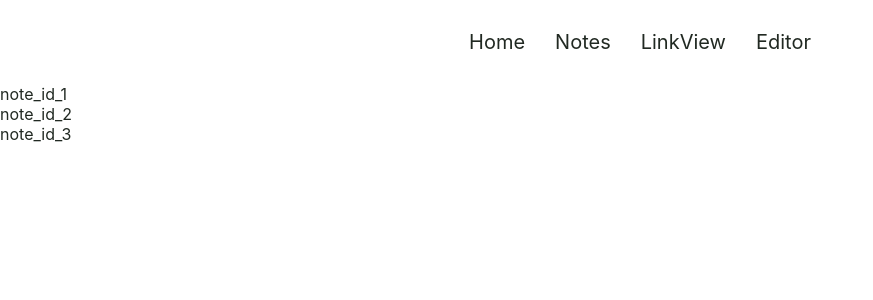
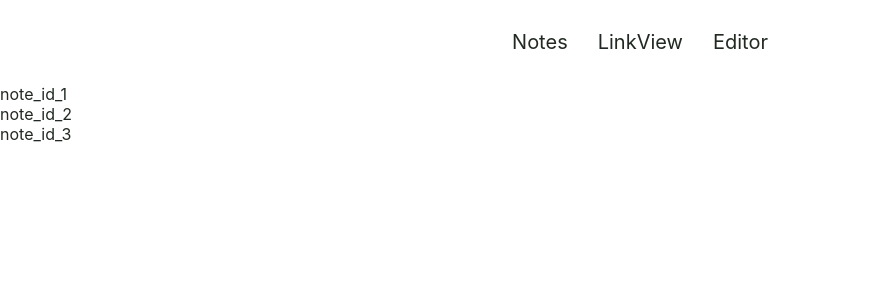
Before and after one commit to mnnaegel/NoteNexus, a Next.js app in the folder client/: page /LinkView in a window 1280 px wide. Shown: the top 300 px of the page, without its empty margins (0-873 px from the left). Built offline with nearby package versions, Linux system fonts and the light colour scheme.

Commit message:
redirect if authenticated

```diff
--- a/client/src/components/Navigation/Navigation.tsx
+++ b/client/src/components/Navigation/Navigation.tsx
@@ -9,23 +9,25 @@ interface INavigationBarProps {
   isNotLoggedIn?: boolean;
 }
 function NavigationBar({ isNotLoggedIn }: INavigationBarProps) {
-  const pages = [
-    { name: "Home", href: "/" },
-    { name: "Notes", href: "/NoteList" },
-    { name: "LinkView", href: "/LinkView" },
+  const unauthenticatedPages = [{ name: "Home", href: "/" }];
+  const authenticatedPages = [
+    { name: "Notes", href: "/notes" },
+    { name: "LinkView", href: "/links" },
     { name: "Editor", href: "/NoteEditor" },
   ];
   return isNotLoggedIn ? (
     <div className={styles.NavigationBar}>
-      <Link href={"/"} key={"Home"}>
-        Home
-      </Link>
+      {unauthenticatedPages.map((page) => (
+        <Link href={page.href} key={page.name}>
+          {page.name}
+        </Link>
+      ))}
     </div>
   ) : (
     <div className={styles.NavigationBar}>
-      {pages.map((el) => (
-        <Link href={el.href} key={el.name}>
-          {el.name}
+      {authenticatedPages.map((page) => (
+        <Link href={page.href} key={page.name}>
+          {page.name}
         </Link>
       ))}
     </div>
--- /dev/null
+++ b/client/src/pages/links.tsx
@@ -0,0 +1,4 @@
+// pages/notes.tsx
+import LinkView from "./LinkView/index";
+
+export default LinkView;
--- /dev/null
+++ b/client/src/pages/notes.tsx
@@ -0,0 +1,4 @@
+// pages/notes.tsx
+import NoteList from "./NoteList/index";
+
+export default NoteList;
```
Also changed, not shown: client/src/pages/index.tsx (+14 -3 lines), client/src/styles/Home.module.scss (+19 -1 lines).
